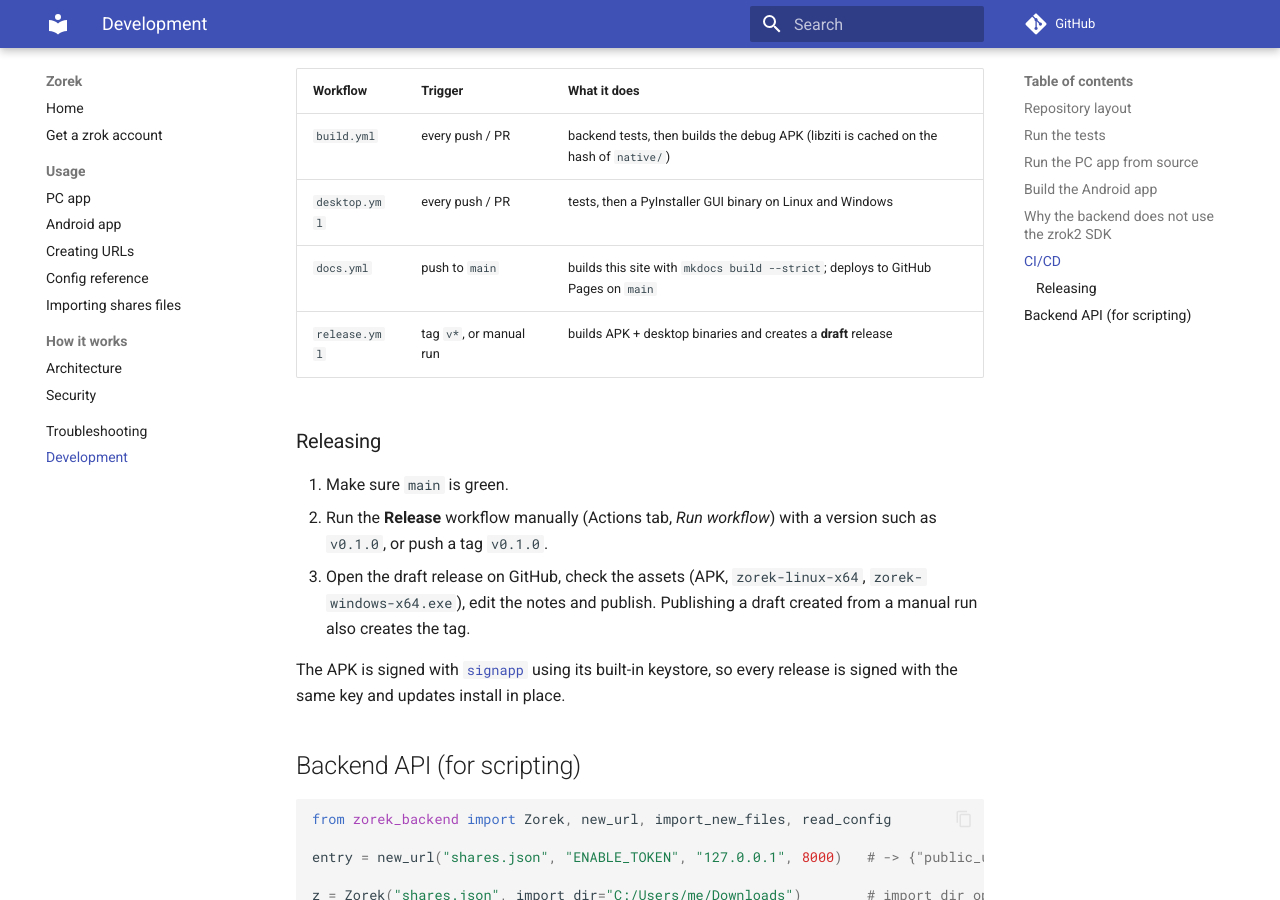
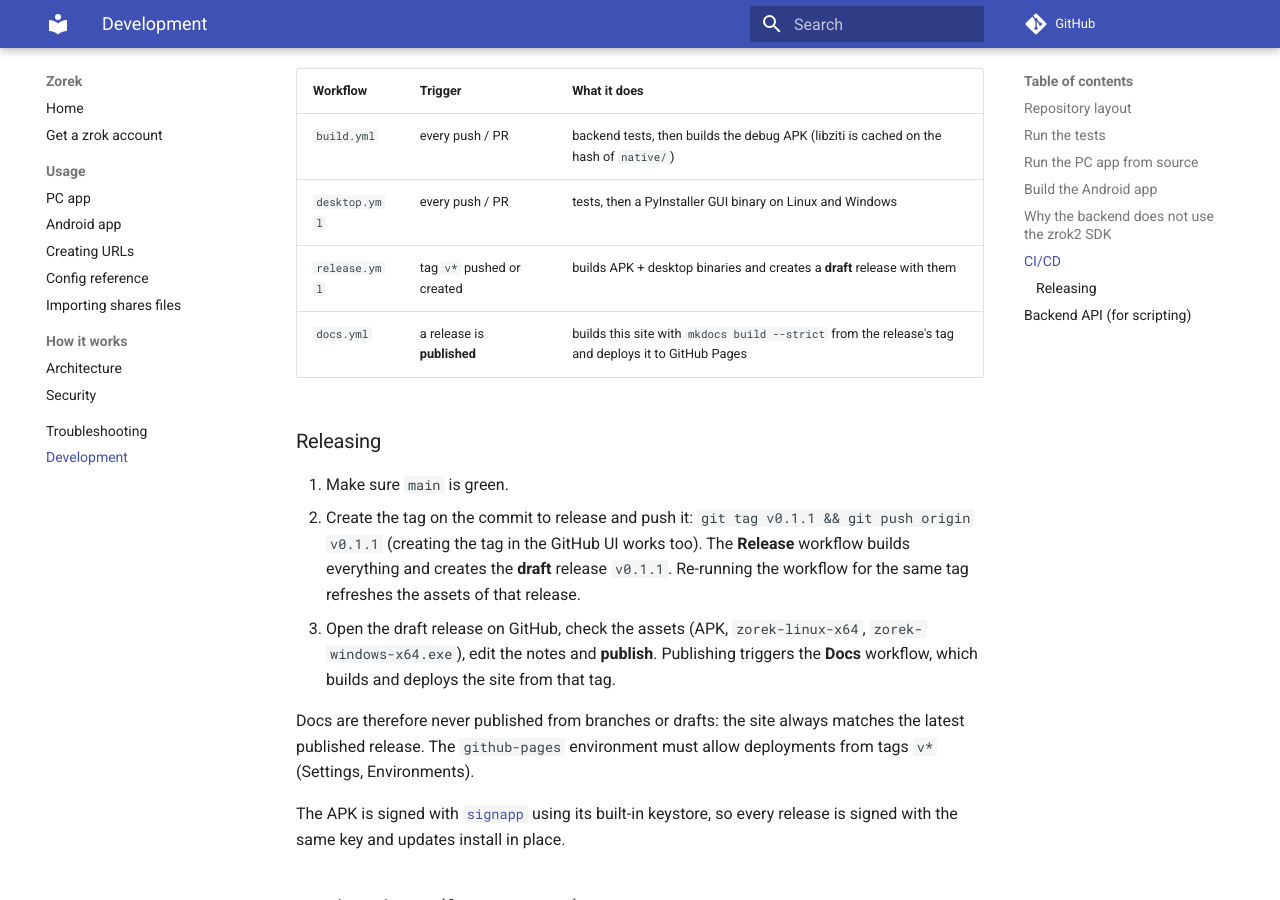
Before and after one commit to mon231/com.rel.zorek, an MkDocs documentation site: the page built from docs/development.md, in a window 1280 px wide and 900 px high, scrolled down 1535 px. Built offline with MkDocs 1.6.1 and Material for MkDocs 9.7.7, drawn with Linux system fonts in a browser that asks for light colours; comment, search, counter and statistics services are not loaded.

Commit message:
CI: tag push drafts the release, docs build and deploy only when a release is published
Co-Authored-By: Claude Sonnet 5.5 <noreply@anthropic.com>
Claude-Session: https://claude.ai/code/session_01EC7U8yGScTRmmrjQvwcTWc

```diff
--- a/docs/development.md
+++ b/docs/development.md
@@ -68,16 +68,20 @@ PC and Android.
 |----------|---------|--------------|
 | `build.yml` | every push / PR | backend tests, then builds the debug APK (libziti is cached on the hash of `native/`) |
 | `desktop.yml` | every push / PR | tests, then a PyInstaller GUI binary on Linux and Windows |
-| `docs.yml` | push to `main` | builds this site with `mkdocs build --strict`; deploys to GitHub Pages on `main` |
-| `release.yml` | tag `v*`, or manual run | builds APK + desktop binaries and creates a **draft** release |
+| `release.yml` | tag `v*` pushed or created | builds APK + desktop binaries and creates a **draft** release with them |
+| `docs.yml` | a release is **published** | builds this site with `mkdocs build --strict` from the release's tag and deploys it to GitHub Pages |
 
 ### Releasing
 
 1. Make sure `main` is green.
-2. Run the **Release** workflow manually (Actions tab, *Run workflow*) with a version such as `v0.1.0`, or push a tag
-   `v0.1.0`.
+2. Create the tag on the commit to release and push it: `git tag v0.1.1 && git push origin v0.1.1` (creating the tag in
+   the GitHub UI works too). The **Release** workflow builds everything and creates the **draft** release `v0.1.1`.
+   Re-running the workflow for the same tag refreshes the assets of that release.
 3. Open the draft release on GitHub, check the assets (APK, `zorek-linux-x64`, `zorek-windows-x64.exe`), edit the notes
-   and publish. Publishing a draft created from a manual run also creates the tag.
+   and **publish**. Publishing triggers the **Docs** workflow, which builds and deploys the site from that tag.
+
+Docs are therefore never published from branches or drafts: the site always matches the latest published release. The
+`github-pages` environment must allow deployments from tags `v*` (Settings, Environments).
 
 The APK is signed with [`signapp`](https://pypi.org/project/signapp/) using its built-in keystore, so every release is
 signed with the same key and updates install in place.
```
Also changed, not shown: 2 other files.
